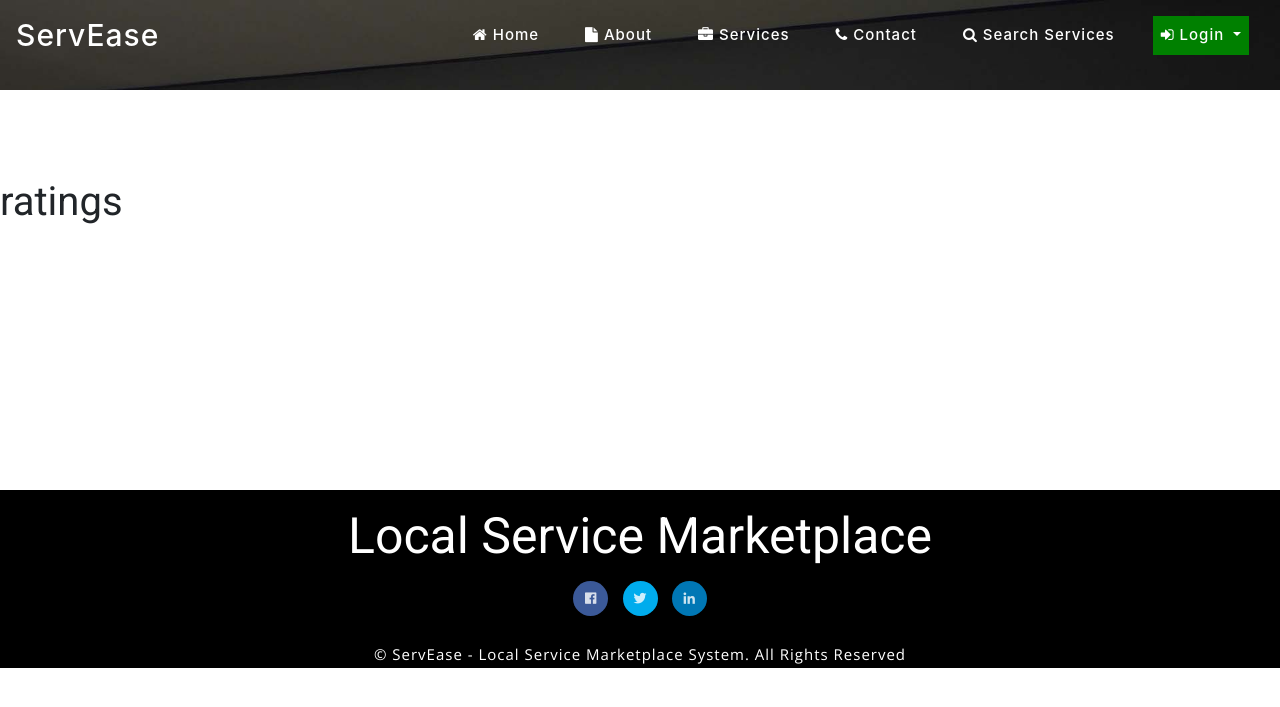
After one commit to Gyyaaannnn/ServEase, a Django app: page /rating_page.html in a window 1280 px wide. The commit adds this page. Shown: the top 707 px of the page. Run offline with Django 5.2, Linux system fonts and the light colour scheme; data comes from the database, SQL or seed files in the repository; both versions use the stored data as it was after the commit; some libraries are stand-ins or nearby versions.

Commit message:
added delete&ratings

```diff
--- a/ServEase/urls.py
+++ b/ServEase/urls.py
@@ -58,5 +58,6 @@ urlpatterns = [
     path('delete_city(<int:pid>)',delete_city,name="delete_city"),
     path('search_service_provider/',search_service_provider, name='search_service_provider'),
     path('view_history.html',view_history, name='view_history'),
-
+    path('delete_History(<int:pid>)',delete_History,name="delete_History"),
+    path('rating_page.html',rating_page,name="rating_page"),
 ]+static(settings.MEDIA_URL,document_root=settings.MEDIA_ROOT)
--- a/home_service/templates/customer_order.html
+++ b/home_service/templates/customer_order.html
@@ -58,7 +58,7 @@
                                       <th style="color:black">Status</th>
                                       <th style="color:black">View detail</th>
                                       <th style="color:black">Action</th>
-                                      <th style="color:black">Ratings</th>
+
 
                                   </tr>
                               </thead>
@@ -76,8 +76,8 @@
                                   <td style="color:black">{{i.book_hours}}</td>
                                   <td style="color:black">{{i.status.status}}</td>
                                   <td style="color:black"><a href="{% url 'Booking_detail' i.id %}" ><i style="font-size:30px;color:green" class="fa fa-eye"></i></a></td>
-                                  <td style="color:black"><a href="{% url 'delete_Booking' i.id %}" ><i onclick="return confirm('Are You Confirm?')"><button type="submit" style="font-size:15px;  background:green; color:white;" id="doneBtn">Done</button></i></a></td>
-                                  <td style="color:black"><a href="view_history.html" ><button style="font-size:15px;  background:blue; color:white;">Ratings</button></a></td>
+                                  <td style="color:black"><a href="{% url 'delete_Booking' i.id %}" ><i onclick="return confirm('Confirm?')"><button type="submit" style="font-size:15px;  background:green; color:white;" id="doneBtn; cursor:pointer">Done</button></i></a></td>
+
                               </tr>
 
                               {% endfor %}
--- /dev/null
+++ b/home_service/templates/rating_page.html
@@ -0,0 +1,51 @@
+{% extends 'index.html' %}
+{% load static %}
+{% block body %}
+<style>
+    th{
+    color:black;
+    font-weight:bold;
+    }
+
+
+</style>
+
+	<div class="w3l_banner_info" style="height:10px">
+		<div class="slider1">
+			<div class="callbacks_container">
+				<ul class="rslides" id="slider3">
+					<li>
+						<div class="slider1-img" style="height:90px">
+							<div class="slider_banner_info">
+
+
+							</div>
+						</div>
+					</li>
+
+
+				</ul>
+			</div>
+		</div>
+	</div>
+	<!-- //banner-slider -->
+</div>
+</header>
+
+<br>
+<br>
+<br>
+<br>
+<br>
+<br>
+<br>
+
+
+
+
+
+<h1>ratings </h1>
+
+
+
+{% endblock %}
--- a/home_service/views.py
+++ b/home_service/views.py
@@ -599,6 +599,7 @@ def delete_Booking(request,pid):
     ser.save()
     return redirect('customer_order')
 
+
 def delete_Service_provider(request,pid):
     ser = Service_provider.objects.get(id=pid)
     ser.delete()
@@ -781,3 +782,13 @@ def view_history(request):
     }
 
     return render(request, 'view_history.html', orders_context)
+
+def delete_History(request,pid):
+    ser = Order.objects.get(id=pid)
+    ser.delete()
+    return redirect('customer_order')
+
+def rating_page(request):
+     user = request.user;
+     user_costomer = Customer.objects.filter(user_id=user.id).first()
+     return render(request, 'rating_page.html')
```
Also changed, not shown: home_service/templates/index.html (+14 -1 lines), home_service/templates/view_history.html (+6 -2 lines), db.sqlite3.
